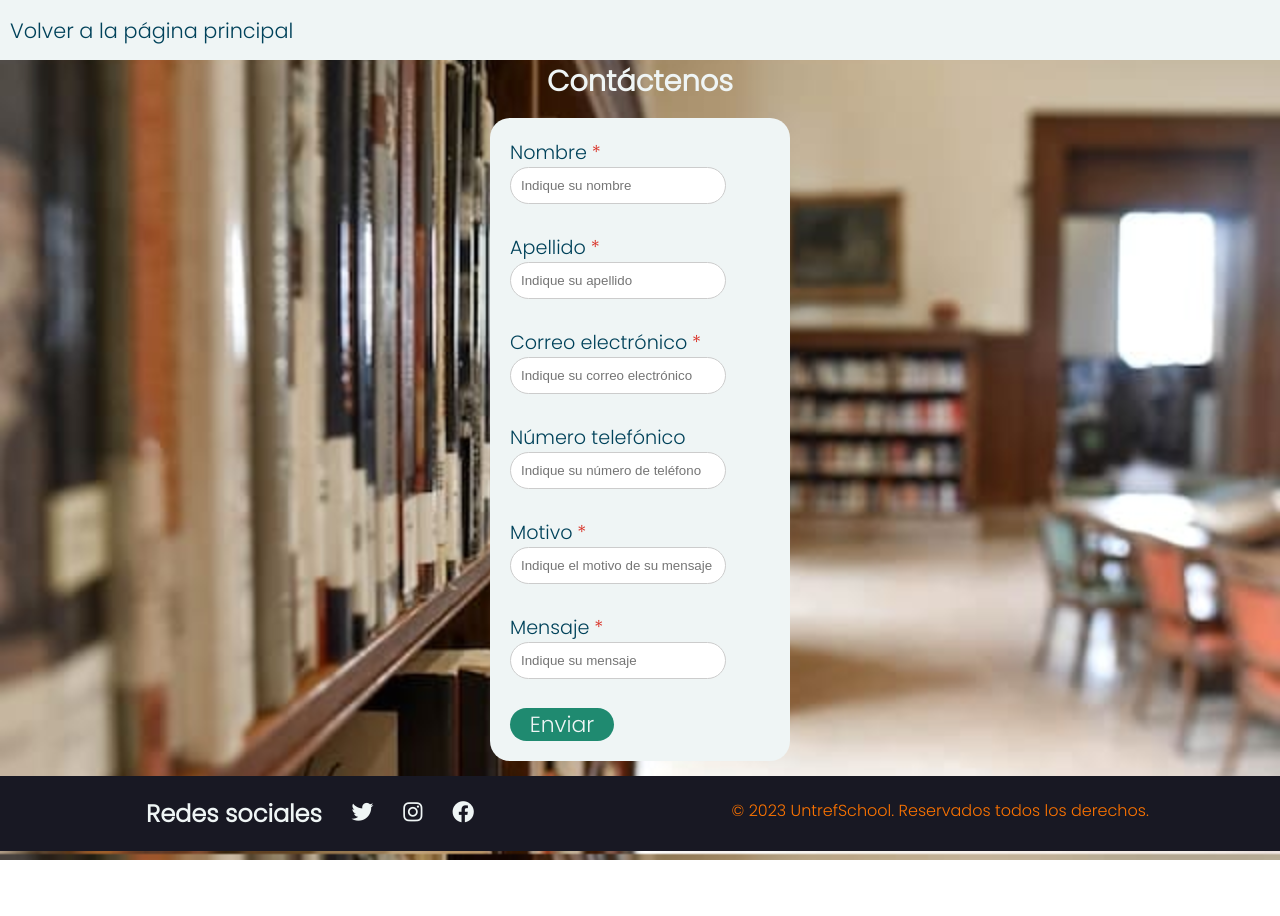
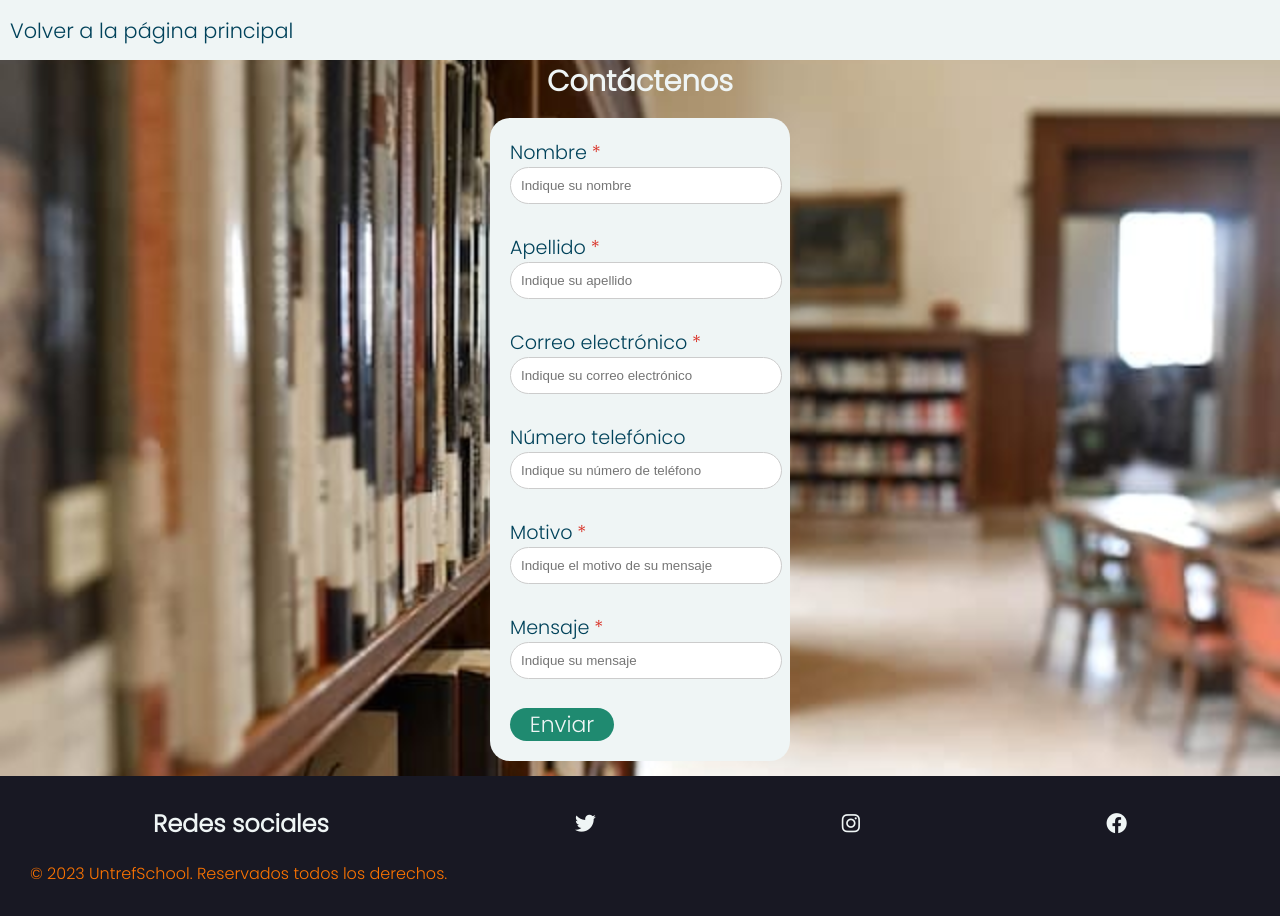
Before and after one commit to AntonellaLG/proyecto-integrador-etapa1-web-untrefschool, a plain HTML site: page contactenos.html in a window 1280 px wide. Before the commit the page ends 860 px from the top, so only its background shows below. Drawn offline with Linux system fonts and the light colour scheme; a web font is replaced by a local one.

Commit message:
cambios en contactenos.css

```diff
--- a/css/contactenos.css
+++ b/css/contactenos.css
@@ -104,19 +104,13 @@ button:hover{
 }
 
 footer{
-    display: flex;
-    justify-content: space-around;
-    text-align: center;
     background-color: #181823;
-    padding: 10px;
 }
 
 #redes{
     display: flex;
     justify-content: space-around;
     align-items: center;
-    width: 30%;
-    padding: 10px;
 }
 
 #derechos{
@@ -141,7 +135,7 @@ footer{
     }
 
     a{
-        font-size: 1.1rem;
+        font-size: 0.8rem;
     }
 
     .container{
@@ -168,17 +162,27 @@ footer{
         font-size: 0.6rem; /*10px*/
     }
 
+    footer{
+        padding: 10px;
+    }
+
+    #redes{
+        /*width: 60%;*/
+        font-size: 0.8rem;
+        padding: 5px;
+    }
+
     .pie{
         font-size: 0.7rem;
     }
 
-    .contacto{
+    /*.contacto{
         font-size: 0.7rem;
     }
 
     i{
-        font-size: 0.6rem; /*10px*/
-    }
+        font-size: 0.6rem; /*10px
+    }*/
 
     #derechos{
         /*display: flex;
@@ -191,11 +195,15 @@ footer{
 
 @media (min-width: 768px){
     body{
-        font-size: 0.8rem; /*19px*/
+        font-size: 1.05rem; /*19px*/
         /*min-height: 100vh; para que la imagen ocupe el 100% de la ventana*/
-}
+    }
 
-    ul#opciones li a{
+    #encabezado{
+        height: 2.5rem; /*60px*/
+    }
+
+    a{
         font-size: 1rem;
     }
 
@@ -203,20 +211,43 @@ footer{
         margin-top: 60px; /*para que toda la pag baje y se vea el menu completo*/
     }
 
-    #titulo{
-        font-size: 2.3rem;
-        width: 100%;
-        margin: auto;
+    form{
+        padding: 15px;
+        width: 15.5rem;/*300px*/
+    }
+
+    span{
+        padding-left: 0.15em;
+    }
+
+    .field{
+        /*300px*/
+        width: 17rem;
+        height: 1.3rem;
+    }
+
+    button{
+        width: 30%;
+        font-size: 1rem;
+    }
+
+    footer{
+        /*display: flex;
+        justify-content: space-around;
+        text-align: center;*/
         padding: 10px;
-        top: 100px;
+    }
+
+    #redes{
+        /*display: flex;
+        justify-content: space-around;
+        align-items: center;
+        width: 30%;*/
+        padding: 5px;
     }
 
     .pie{
         font-size: 1.1rem;
-    }
-
-    .contacto{
-        font-size: 0.8rem;
     }
 
     #derechos{
@@ -276,17 +307,27 @@ footer{
         justify-content: center;
     }*/
 
+    footer{
+        padding: 20px;
+    }
+
+    #redes{
+        font-size: 1.3rem;
+        /*width: 30%;*/
+        padding: 10px;
+    }
+
     .pie{
         font-size: 1.5rem; /*25px*/
     }
 
-    .contacto{
-        font-size: 1.12rem; /*18px*/
+    /*.contacto{
+        font-size: 1.12rem; /*18px
     }
 
     i{
-        font-size: 1.37rem; /*22px*/
-    }
+        font-size: 1.37rem; /*22px
+    }*/
 
     /*.boton-arriba{
         background-color: #1F8A70;
--- a/css/master.css
+++ b/css/master.css
@@ -169,7 +169,7 @@ footer{
     }
 
     ul#opciones li a{
-        font-size:1.1rem; /*15px*/
+        font-size:0.8rem; /*15px*/
     }
 
     /*#encabezado{
@@ -294,7 +294,7 @@ footer{
 
 @media (min-width: 768px){ /*iPad Air hasta Surface Pro7   Nest Hub*/
     body{
-        font-size: 0.8rem; /*17px aprox*/
+        font-size: 1.05rem; /*17px aprox*/
     }
 
     ul#opciones li a{
@@ -376,7 +376,7 @@ footer{
 
     #boton-noticias{
         width: 50%;
-        font-size: 0.7rem;
+        font-size: 0.9rem;
         padding-top: 11px;
         padding-bottom: 11px;
         padding-left: 16px;
```
